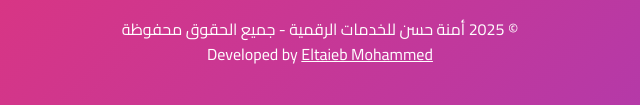
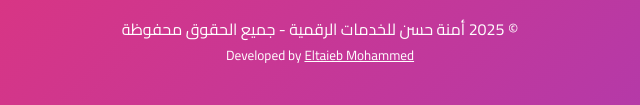
Before and after one commit to amnastat1/amnastat1.github.io, a plain HTML site: page index.html in a window 1280 px wide. Shown: the part 5449-5554 px from the top of the page, 320-960 px from the left. Drawn offline with nearby package versions, Linux system fonts and the light colour scheme; no server answers.

Commit message:
Update index.html

```diff
--- a/index.html
+++ b/index.html
@@ -1134,7 +1134,7 @@
             <a href="mailto:amnastat1@gmail.com" class="social-link"><i class="fas fa-envelope"></i></a>
         </div>
         <p>&copy; <span id="year"></span> أمنة حسن للخدمات الرقمية - جميع الحقوق محفوظة</p>
-        <p>Developed by <a href="https://eltaieb-mohammed.com" target="_blank" style="color: inherit;">Eltaieb Mohammed</a></p>
+        <small>Developed by <a href="https://eltaieb-mohammed.com" target="_blank" style="color: inherit;">Eltaieb Mohammed</a></small>
     </footer>
 
     <!-- Scripts -->
```
